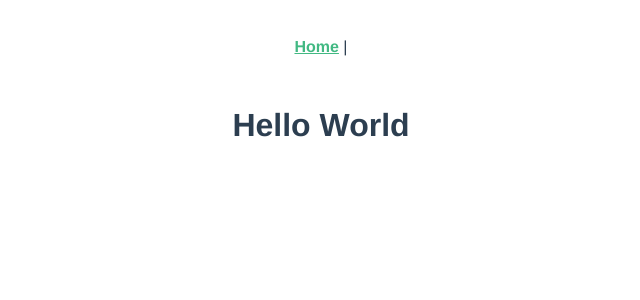
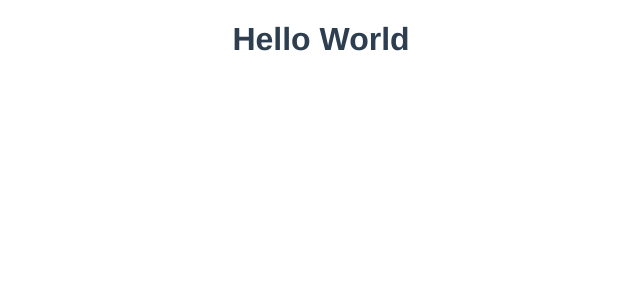
Before and after one commit to Lu-Smith/vue_blog, a Vue app: page / in a window 1280 px wide. Shown: the top 300 px of the page, without its empty margins (319-959 px from the left). Built offline with nearby package versions, Linux system fonts and the light colour scheme.

Commit message:
Updated App.vue

```diff
--- a/src/App.vue
+++ b/src/App.vue
@@ -1,7 +1,4 @@
 <template>
-  <nav>
-    <router-link to="/">Home</router-link> |
-  </nav>
   <router-view/>
 </template>
 
@@ -13,17 +10,4 @@
   text-align: center;
   color: #2c3e50;
 }
-
-nav {
-  padding: 30px;
-}
-
-nav a {
-  font-weight: bold;
-  color: #2c3e50;
-}
-
-nav a.router-link-exact-active {
-  color: #42b983;
-}
 </style>
```
